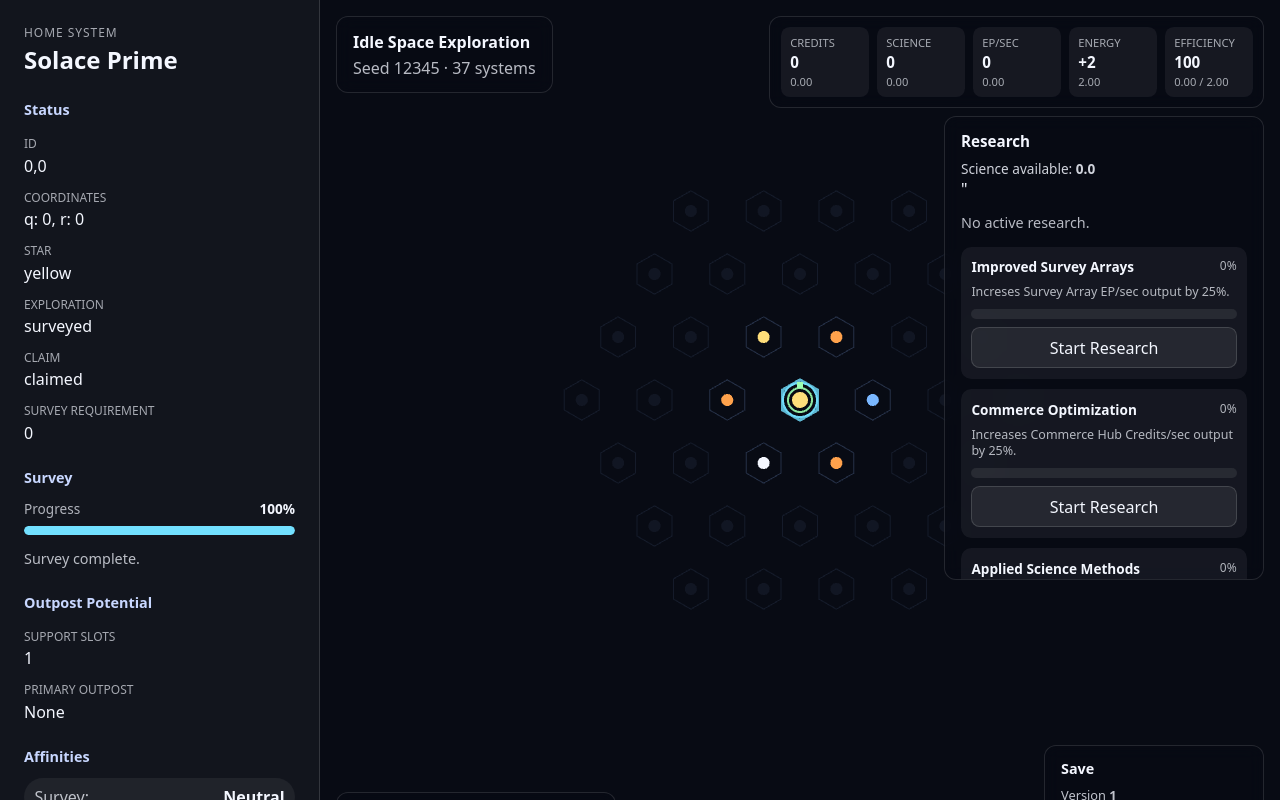
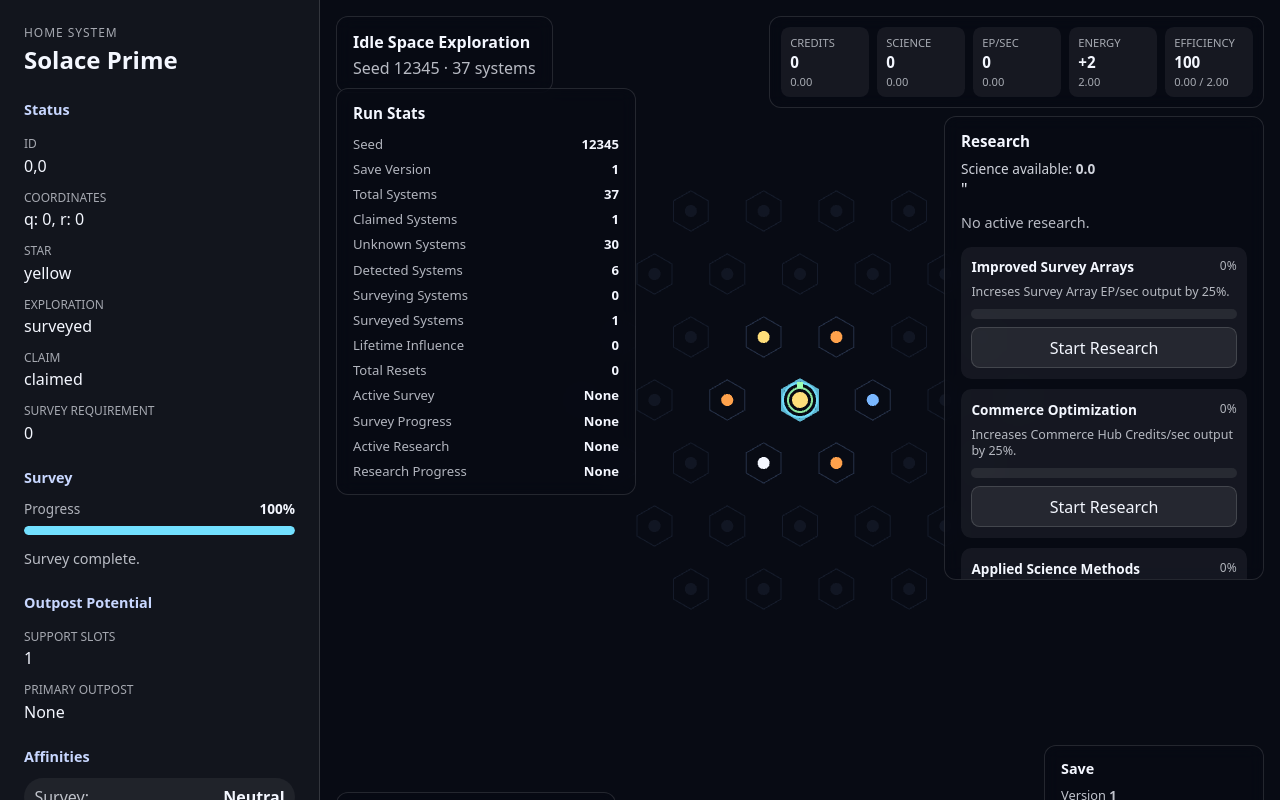
Before and after one commit to michael-speer87/idle-space-exploration, a React (Vite) app: page / in a window 1280 px wide. Shown: the top 800 px of the page. Built offline with nearby package versions, Linux system fonts and the light colour scheme.

Commit message:
Add run stats panel for playtesting

```diff
--- a/src/App.tsx
+++ b/src/App.tsx
@@ -19,7 +19,8 @@ import { saveGame, deleteSave } from "./game/save/saveSystem";
 import { RunProgressPanel } from "./components/RunProgressPanel";
 import { getRunObjectiveProgress } from "./game/systems/progressionSystem";
 import { getInfluenceResetPreview } from "./game/systems/influenceSystem";
-
+import { RunStatsPanel } from "./components/RunStatsPanel";
+import { getRunStatsSummary } from "./game/systems/runStatsSystem";
 
 function App() {
   return (
@@ -38,6 +39,7 @@ function GameScreen() {
   const startableResearchProjectIds = getStartableResearchProjectIds(gameState);
   const runObjectiveProgress = getRunObjectiveProgress(gameState);
   const influenceResetPreview = getInfluenceResetPreview(gameState);
+  const runStatsSummary = getRunStatsSummary(gameState);
 
   const selectedSystem = gameState.selectedSystemId
     ? gameState.map.systemsById[gameState.selectedSystemId]
@@ -207,6 +209,8 @@ function GameScreen() {
           onPerformInfluenceReset={handlePerformInfluenceReset}
         />
 
+        <RunStatsPanel stats={runStatsSummary} />
+
         <MapLegend />
 
         <StarMapCanvas
--- /dev/null
+++ b/src/components/RunStatsPanel.tsx
@@ -0,0 +1,72 @@
+import type { RunStatsSummary } from "../game/systems/runStatsSystem";
+
+type RunStatsPanelProps = {
+  stats: RunStatsSummary;
+};
+
+export function RunStatsPanel({ stats }: RunStatsPanelProps) {
+  return (
+    <div className="run-stats-panel">
+      <h2>Run Stats</h2>
+
+      <div className="run-stats-grid">
+        <StatRow label="Seed" value={stats.seed.toString()} />
+        <StatRow label="Save Version" value={stats.saveVersion.toString()} />
+        <StatRow label="Total Systems" value={stats.totalSystems.toString()} />
+        <StatRow
+          label="Claimed Systems"
+          value={stats.claimedSystems.toString()}
+        />
+
+        <StatRow
+          label="Unknown Systems"
+          value={stats.unknownSystems.toString()}
+        />
+        <StatRow
+          label="Detected Systems"
+          value={stats.detectedSystems.toString()}
+        />
+        <StatRow
+          label="Surveying Systems"
+          value={stats.surveyingSystems.toString()}
+        />
+        <StatRow
+          label="Surveyed Systems"
+          value={stats.surveyedSystems.toString()}
+        />
+
+        <StatRow
+          label="Lifetime Influence"
+          value={stats.lifetimeInfluence.toString()}
+        />
+        <StatRow label="Total Resets" value={stats.totalResets.toString()} />
+
+        <StatRow label="Active Survey" value={stats.activeSurveyLabel} />
+        <StatRow
+          label="Survey Progress"
+          value={stats.activeSurveyProgressLabel}
+        />
+
+        <StatRow label="Active Research" value={stats.activeResearchLabel} />
+        <StatRow
+          label="Research Progress"
+          value={stats.activeResearchProgressLabel}
+        />
+      </div>
+    </div>
+  );
+}
+
+type StatRowProps = {
+  label: string;
+  value: string;
+};
+
+function StatRow({ label, value }: StatRowProps) {
+  return (
+    <div className="run-stat-row">
+      <span>{label}</span>
+      <strong>{value}</strong>
+    </div>
+  );
+}
--- /dev/null
+++ b/src/game/systems/runStatsSystem.ts
@@ -0,0 +1,101 @@
+import { RESEARCH_PROJECTS } from "../config/research";
+import type { GameState } from "../types";
+
+export type RunStatsSummary = {
+    seed: number;
+    saveVersion: number;
+
+    totalSystems: number;
+    claimedSystems: number;
+
+    unknownSystems: number;
+    detectedSystems: number;
+    surveyingSystems: number;
+    surveyedSystems: number;
+
+    lifetimeInfluence: number;
+    totalResets: number;
+
+    activeSurveyLabel: string;
+    activeSurveyProgressLabel: string;
+
+    activeResearchLabel: string;
+    activeResearchProgressLabel: string;
+};
+
+export function getRunStatsSummary(state: GameState): RunStatsSummary {
+  let claimedSystems = 0;
+  let unknownSystems = 0;
+  let detectedSystems = 0;
+  let surveyingSystems = 0;
+  let surveyedSystems = 0;
+
+  for (const systemId of state.map.systemIds) {
+    const system = state.map.systemsById[systemId];
+
+    if (system.claimState === "claimed") {
+      claimedSystems += 1;
+    }
+
+    switch (system.explorationState) {
+      case "unknown":
+        unknownSystems += 1;
+        break;
+      case "detected":
+        detectedSystems += 1;
+        break;
+      case "surveying":
+        surveyingSystems += 1;
+        break;
+      case "surveyed":
+        surveyedSystems += 1;
+        break;
+    }
+  }
+
+  const activeSurvey = state.exploration.activeSurvey;
+  const activeSurveySystem =
+    activeSurvey !== null
+      ? state.map.systemsById[activeSurvey.systemId]
+      : null;
+
+  const activeResearchId = state.research.activeProjectId;
+  const activeResearchProject =
+    activeResearchId !== null ? RESEARCH_PROJECTS[activeResearchId] : null;
+  const activeResearchState =
+    activeResearchId !== null
+      ? state.research.projectsById[activeResearchId]
+      : null;
+
+  return {
+    seed: state.seed,
+    saveVersion: state.version,
+
+    totalSystems: state.map.systemIds.length,
+    claimedSystems,
+
+    unknownSystems,
+    detectedSystems,
+    surveyingSystems,
+    surveyedSystems,
+
+    lifetimeInfluence: state.influence.lifetimeInfluence,
+    totalResets: state.influence.totalResets,
+
+    activeSurveyLabel:
+      activeSurveySystem !== null ? activeSurveySystem.name : "None",
+
+    activeSurveyProgressLabel:
+      activeSurvey !== null && activeSurveySystem !== null
+        ? `${activeSurvey.progress.toFixed(1)} / ${activeSurveySystem.surveyRequirement.toFixed(1)}`
+        : "None",
+
+    activeResearchLabel:
+      activeResearchProject !== null ? activeResearchProject.name : "None",
+
+    activeResearchProgressLabel:
+      activeResearchProject !== null && activeResearchState !== null
+        ? `${activeResearchState.progress.toFixed(1)} / ${activeResearchProject.scienceCost.toFixed(1)}`
+        : "None",
+  };
+}
--- a/src/index.css
+++ b/src/index.css
@@ -498,3 +498,45 @@ dd {
 .influence-row strong {
   text-align: right;
 }
+
+.run-stats-panel {
+  position: absolute;
+  z-index: 1;
+  left: 1rem;
+  top: 5.5rem;
+  width: 300px;
+  max-height: 58vh;
+  overflow: auto;
+  display: grid;
+  gap: 0.75rem;
+  padding: 0.85rem 1rem;
+  border: 1px solid rgba(255, 255, 255, 0.12);
+  border-radius: 0.75rem;
+  background: rgba(8, 11, 20, 0.72);
+  backdrop-filter: blur(8px);
+}
+
+.run-stats-panel h2 {
+  margin: 0;
+  font-size: 0.95rem;
+}
+
+.run-stats-grid {
+  display: grid;
+  gap: 0.45rem;
+}
+
+.run-stat-row {
+  display: flex;
+  justify-content: space-between;
+  gap: 0.75rem;
+  font-size: 0.82rem;
+}
+
+.run-stat-row span {
+  opacity: 0.72;
+}
+
+.run-stat-row strong {
+  text-align: right;
+}
```
